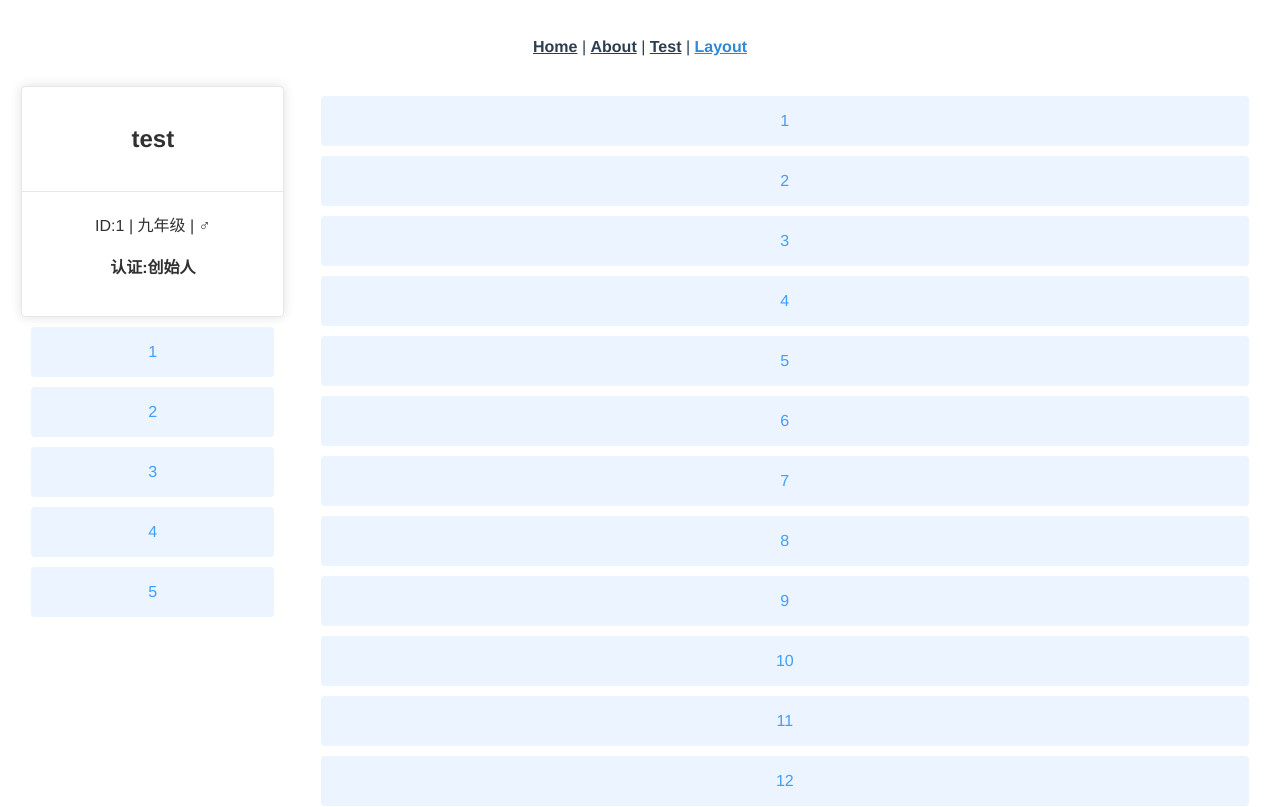
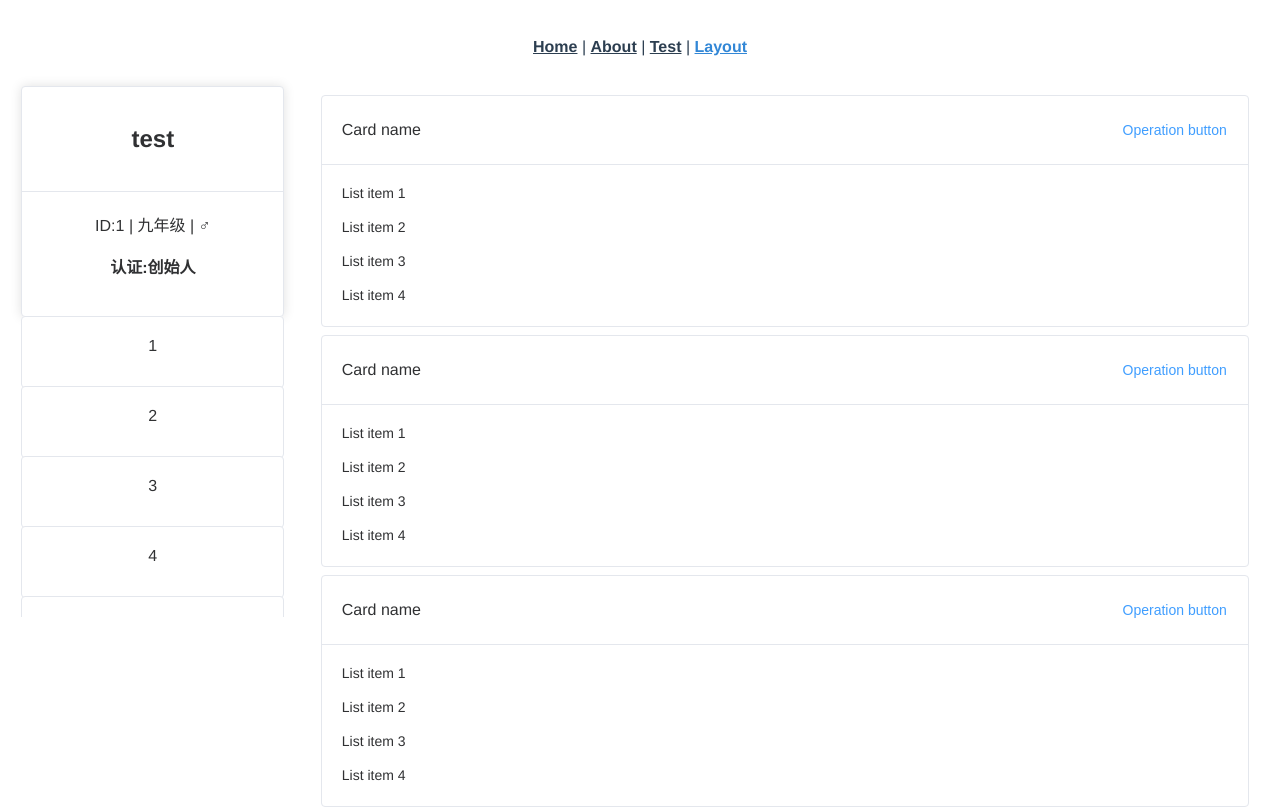
Before and after one commit to qa-gt/gt-v3-frontend, a Vue app: page /#/layout in a window 1280 px wide. Shown: the top 807 px of the page. Built offline with nearby package versions, Linux system fonts and the light colour scheme.

Commit message:
[UPDATE]

```diff
--- a/src/views/LayoutView.vue
+++ b/src/views/LayoutView.vue
@@ -17,30 +17,47 @@
   </el-row>
     -->
   <el-row justify="space-around">
+
       <el-col :span="5">
         <el-card class="box-card">
           <template #header>
-          <div class="card-header">
+            <div class="box-card-header">
               <h2>{{ username }}</h2>
             </div>
           </template>
           <div>
-          <div>ID:{{ id }} | {{ grade }} | {{ sex }}</div><br>
-          <div><b>认证:{{ tags }}</b></div><br>
+            <div>ID:{{ id }} | {{ grade }} | {{ sex }}</div>
+            <br />
+            <div>
+              <b>认证:{{ tags }}</b>
+            </div>
+            <br />
           </div>
         </el-card>
 
         <el-scrollbar height="300px">
-        <p v-for="item in 20" :key="item" class="scrollbar-demo-item">
-          {{ item }}
+          <p v-for="item in 20" :key="item" class="scrollbar-message">
+            <el-card shadow="hover" class="content-card">{{ item }}</el-card>
           </p>
         </el-scrollbar>
       </el-col>
 
     <el-col :span="18">
       <el-scrollbar>
-        <p v-for="item in 20" :key="item" class="scrollbar-demo-item">
-          {{ item }}
+        <p v-for="item in 20" :key="item" class="scrollbar-content">
+          <el-card shadow="hover" class="content-card">
+            <template #header>
+              <div class="content-card-header">
+                <span>Card name</span>
+                <el-button class="button" type="text"
+                  >Operation button</el-button
+                >
+              </div>
+            </template>
+            <div v-for="o in 4" :key="o" class="text item">
+              {{ "List item " + o }}
+            </div>
+          </el-card>
         </p>
       </el-scrollbar>
 
@@ -89,16 +106,54 @@
 </style>
 
 <style scoped>
-.scrollbar-demo-item {
+.scrollbar-content {
+  display: flex;
+  align-items: center;
+  justify-content: left;
+  height: 230px;
+  margin: 10px;
+  text-align: left;
+  border-radius: 4px;
+  background: var(--el-color-primary-light-9);
+  color: var(--el-color-primary);
+}
+.scrollbar-message {
   display: flex;
   align-items: center;
   justify-content: center;
-  height: 50px;
-  margin: 10px;
+  height: 70px;
+  margin: 0px;
   text-align: center;
   border-radius: 4px;
   background: var(--el-color-primary-light-9);
   color: var(--el-color-primary);
+}
+</style>
+
+<style>
+.box-card-header {
+  display: flex;
+  justify-content: space-around;
+  align-items: center;
+}
+
+.content-card-header {
+  display: flex;
+  justify-content: space-between;
+  align-items: center;
+}
+
+.text {
+  font-size: 14px;
+}
+
+.item {
+  margin-bottom: 18px;
+}
+
+.content-card {
+  width: 100%;
+  height: 100%;
 }
 </style>
 
@@ -110,7 +165,7 @@ export default {
       id: "1",
       grade: "九年级",
       sex: "♂",
-        tags: "创始人"
+      tags: "创始人",
     };
   },
 };
```
Lines whose indentation alone changed are shown as unchanged.
